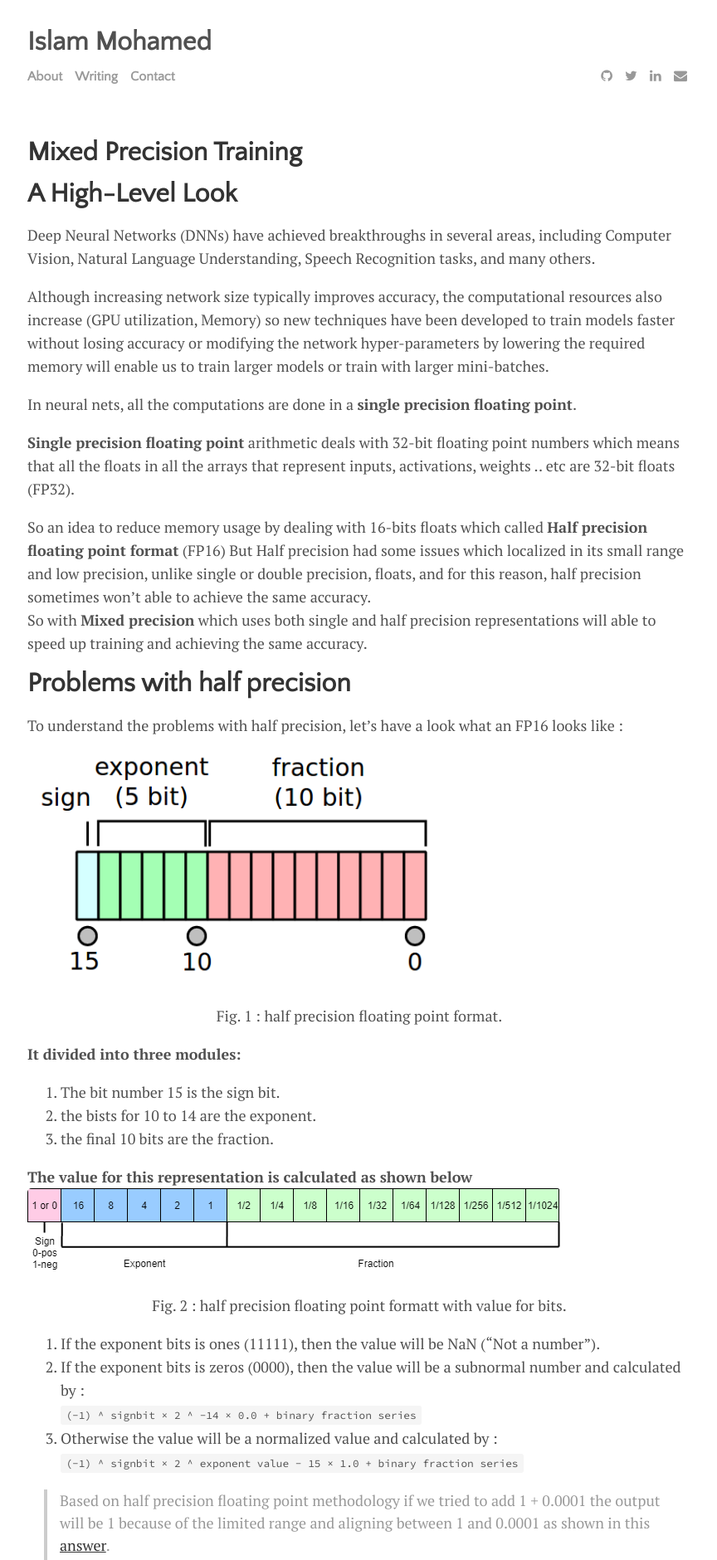
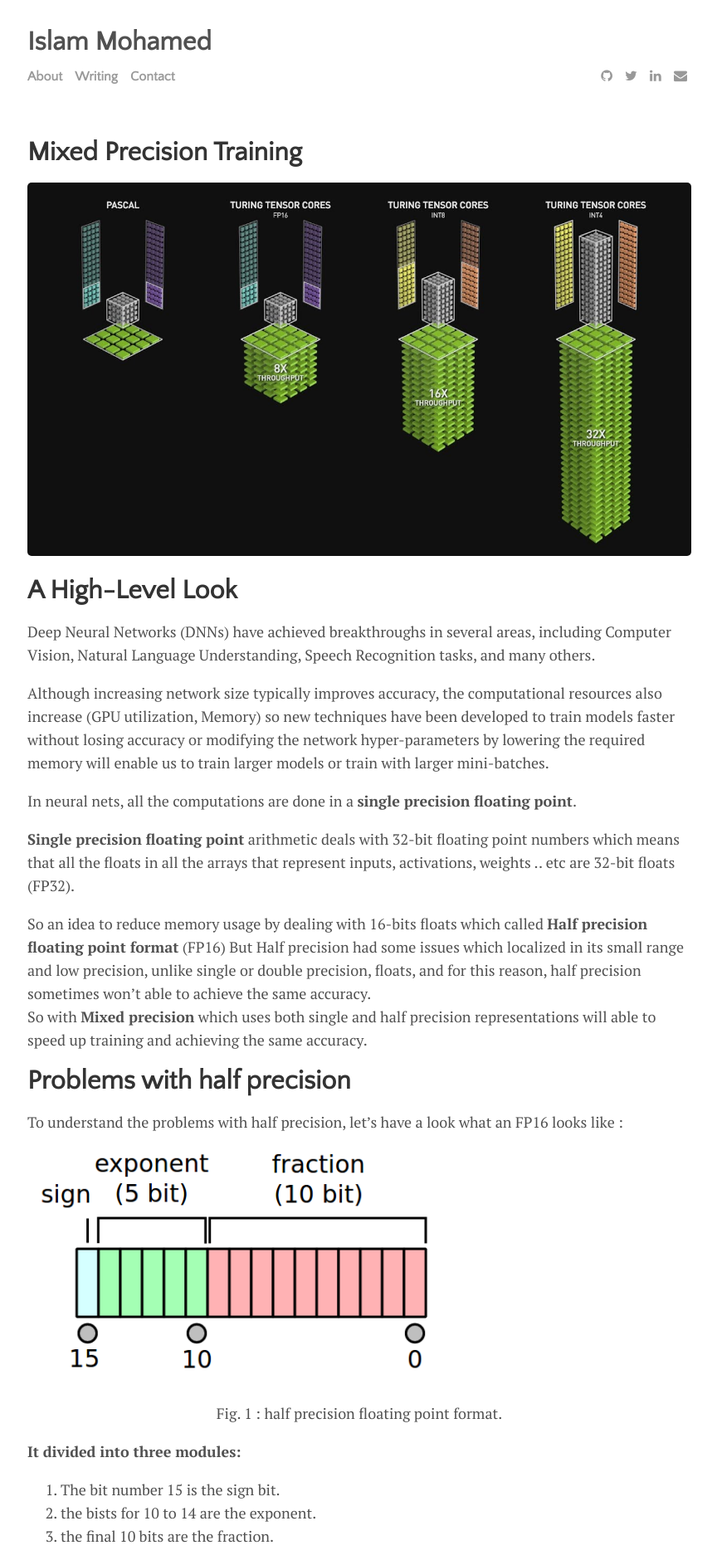
Before and after one commit to IslamMohamedMosaad/IslamMohamedMosaad.github.io, a Jekyll site: the page built from _posts/2020-05-28-Mixed-Precision-Training.md, in a window 1280 px wide. Shown: the top 1880 px of the page at 83% size, without its empty margins (207-1071 px from the left). Built offline with Jekyll 4.4.1, drawn with Linux system fonts in a browser that asks for light colours.

Commit message:
Update 2020-05-28-Mixed-Precision-Training.md

```diff
--- a/_posts/2020-05-28-Mixed-Precision-Training.md
+++ b/_posts/2020-05-28-Mixed-Precision-Training.md
@@ -4,6 +4,7 @@ title: "Mixed Precision Training"
 author: "Islam Mohamed"
 categories: journal
 tags: [documentation,sample]
+image: maxresdefault.jpg
 ---
 
 # A High-Level Look
```
